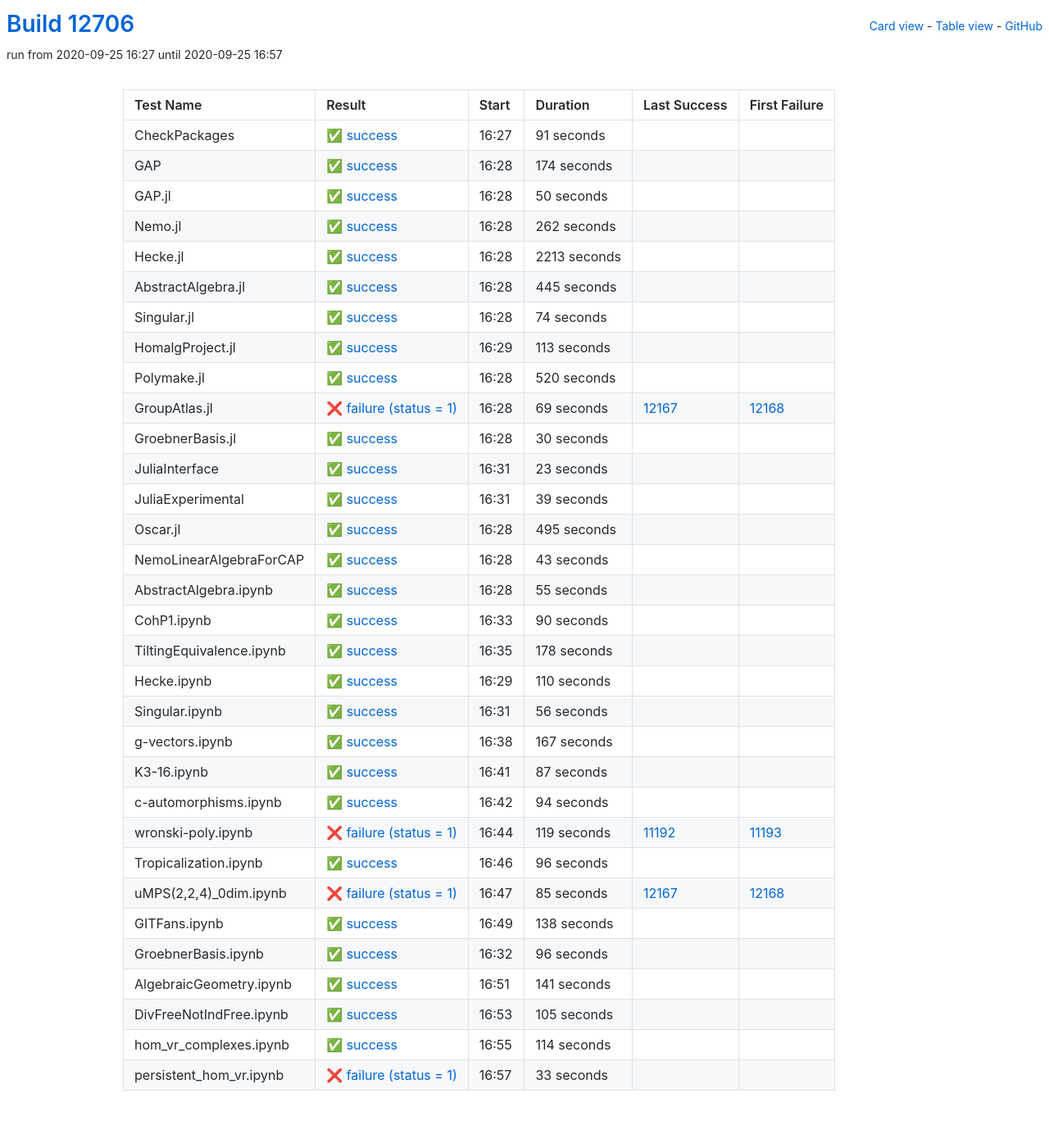
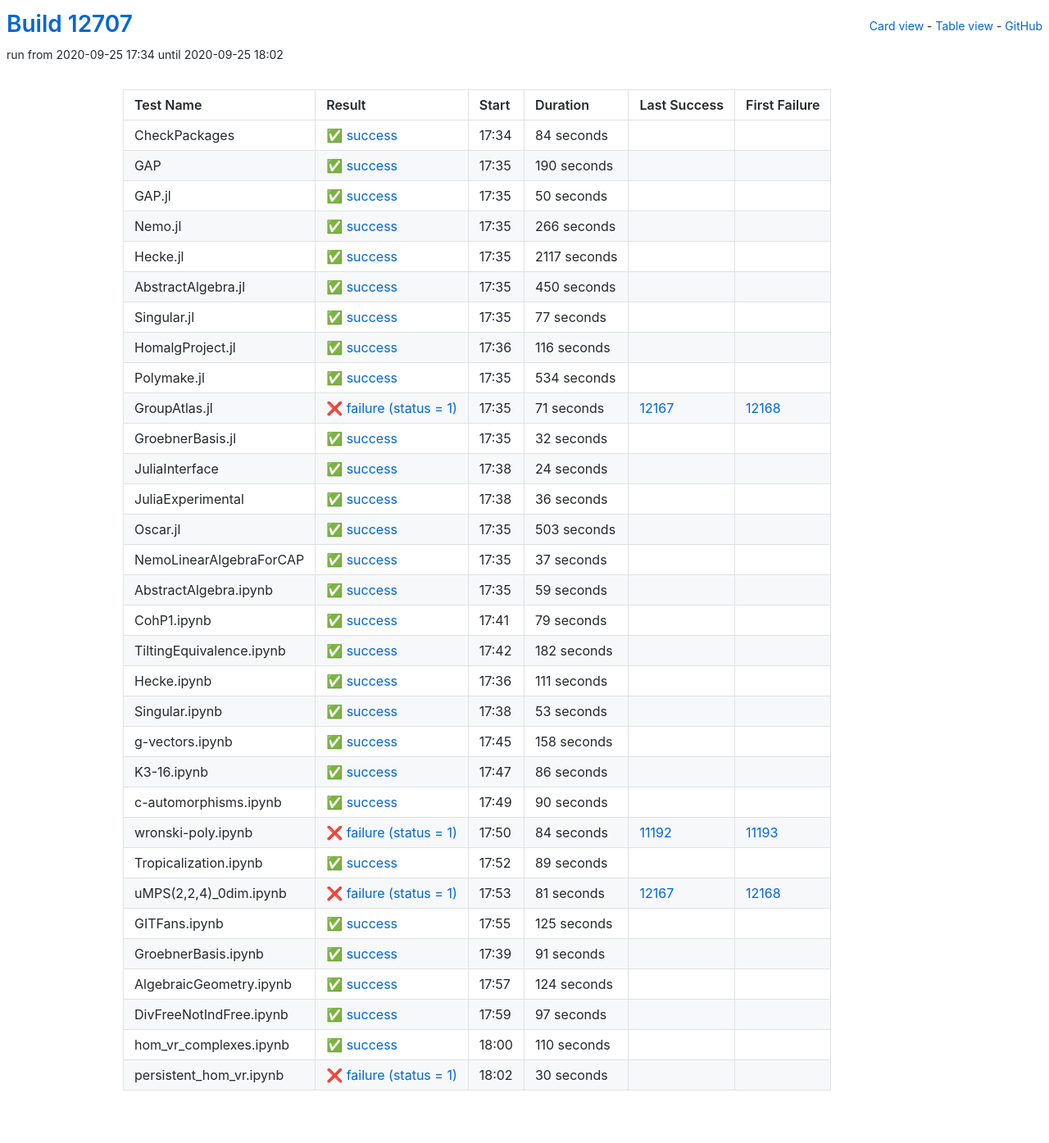
Before and after one commit to oscar-system/oscar-ci-status, a Jekyll site: the page built from table.html, in a window 1280 px wide. Shown: the whole page at 82% size. Built offline with Jekyll 4.4.1, drawn with Linux system fonts in a browser that asks for light colours.

Commit message:
Build #12707

```diff
--- a/_data/ci.yml
+++ b/_data/ci.yml
@@ -1,6 +1,6 @@
 ---
-build: 12706
-build_url: https://oscarci.mathematik.uni-kl.de/job/oscar/12706/
+build: 12707
+build_url: https://oscarci.mathematik.uni-kl.de/job/oscar/12707/
 job: oscar
 organization: oscar-system
 repo: oscar-ci-status
@@ -8,32 +8,32 @@
 tests:
 - name: CheckPackages
   id: checkpackages
-  log: https://oscarci.mathematik.uni-kl.de/job/oscar/12706/artifact/logs/build-12706/CheckPackages.log
-  start: 2020-09-25 16:27
+  log: https://oscarci.mathematik.uni-kl.de/job/oscar/12707/artifact/logs/build-12707/CheckPackages.log
+  start: 2020-09-25 17:34
   success: true
   exitcode: 0
   status: success
-  duration: 91
+  duration: 84
   last_success: false
   last_success_url:
   first_failure: false
   first_failure_url:
 - name: GAP
   id: gap
-  log: https://oscarci.mathematik.uni-kl.de/job/oscar/12706/artifact/logs/build-12706/GAP.log
-  start: 2020-09-25 16:28
+  log: https://oscarci.mathematik.uni-kl.de/job/oscar/12707/artifact/logs/build-12707/GAP.log
+  start: 2020-09-25 17:35
   success: true
   exitcode: 0
   status: success
-  duration: 174
+  duration: 190
   last_success: false
   last_success_url:
   first_failure: false
   first_failure_url:
 - name: GAP.jl
   id: gap-jl
-  log: https://oscarci.mathematik.uni-kl.de/job/oscar/12706/artifact/logs/build-12706/GAP.jl.log
-  start: 2020-09-25 16:28
+  log: https://oscarci.mathematik.uni-kl.de/job/oscar/12707/artifact/logs/build-12707/GAP.jl.log
+  start: 2020-09-25 17:35
   success: true
   exitcode: 0
   status: success
@@ -44,164 +44,236 @@
   first_failure_url:
 - name: Nemo.jl
   id: nemo-jl
-  log: https://oscarci.mathematik.uni-kl.de/job/oscar/12706/artifact/logs/build-12706/Nemo.jl.log
-  start: 2020-09-25 16:28
+  log: https://oscarci.mathematik.uni-kl.de/job/oscar/12707/artifact/logs/build-12707/Nemo.jl.log
+  start: 2020-09-25 17:35
   success: true
   exitcode: 0
   status: success
-  duration: 262
+  duration: 266
   last_success: false
   last_success_url:
   first_failure: false
   first_failure_url:
 - name: Hecke.jl
   id: hecke-jl
-  log: https://oscarci.mathematik.uni-kl.de/job/oscar/12706/artifact/logs/build-12706/Hecke.jl.log
-  start: 2020-09-25 16:28
+  log: https://oscarci.mathematik.uni-kl.de/job/oscar/12707/artifact/logs/build-12707/Hecke.jl.log
+  start: 2020-09-25 17:35
   success: true
   exitcode: 0
   status: success
-  duration: 2213
+  duration: 2117
   last_success: false
   last_success_url:
   first_failure: false
   first_failure_url:
 - name: AbstractAlgebra.jl
   id: abstractalgebra-jl
-  log: https://oscarci.mathematik.uni-kl.de/job/oscar/12706/artifact/logs/build-12706/AbstractAlgebra.jl.log
-  start: 2020-09-25 16:28
+  log: https://oscarci.mathematik.uni-kl.de/job/oscar/12707/artifact/logs/build-12707/AbstractAlgebra.jl.log
+  start: 2020-09-25 17:35
   success: true
   exitcode: 0
   status: success
-  duration: 445
+  duration: 450
   last_success: false
   last_success_url:
   first_failure: false
   first_failure_url:
 - name: Singular.jl
   id: singular-jl
-  log: https://oscarci.mathematik.uni-kl.de/job/oscar/12706/artifact/logs/build-12706/Singular.jl.log
-  start: 2020-09-25 16:28
+  log: https://oscarci.mathematik.uni-kl.de/job/oscar/12707/artifact/logs/build-12707/Singular.jl.log
+  start: 2020-09-25 17:35
   success: true
   exitcode: 0
   status: success
-  duration: 74
+  duration: 77
   last_success: false
   last_success_url:
   first_failure: false
   first_failure_url:
 - name: HomalgProject.jl
   id: homalgproject-jl
-  log: https://oscarci.mathematik.uni-kl.de/job/oscar/12706/artifact/logs/build-12706/HomalgProject.jl.log
-  start: 2020-09-25 16:29
+  log: https://oscarci.mathematik.uni-kl.de/job/oscar/12707/artifact/logs/build-12707/HomalgProject.jl.log
+  start: 2020-09-25 17:36
   success: true
   exitcode: 0
   status: success
-  duration: 113
+  duration: 116
   last_success: false
   last_success_url:
   first_failure: false
   first_failure_url:
 - name: Polymake.jl
   id: polymake-jl
-  log: https://oscarci.mathematik.uni-kl.de/job/oscar/12706/artifact/logs/build-12706/Polymake.jl.log
-  start: 2020-09-25 16:28
+  log: https://oscarci.mathematik.uni-kl.de/job/oscar/12707/artifact/logs/build-12707/Polymake.jl.log
+  start: 2020-09-25 17:35
   success: true
   exitcode: 0
   status: success
-  duration: 520
+  duration: 534
   last_success: false
   last_success_url:
   first_failure: false
   first_failure_url:
 - name: GroupAtlas.jl
   id: groupatlas-jl
-  log: https://oscarci.mathematik.uni-kl.de/job/oscar/12706/artifact/logs/build-12706/GroupAtlas.jl.log
-  start: 2020-09-25 16:28
+  log: https://oscarci.mathematik.uni-kl.de/job/oscar/12707/artifact/logs/build-12707/GroupAtlas.jl.log
+  start: 2020-09-25 17:35
   success: false
   exitcode: 1
   status: failure
-  duration: 69
+  duration: 71
   last_success: 12167
   last_success_url: https://oscarci.mathematik.uni-kl.de/job/oscar/12167/
   first_failure: 12168
   first_failure_url: https://oscarci.mathematik.uni-kl.de/job/oscar/12168/
 - name: GroebnerBasis.jl
   id: groebnerbasis-jl
-  log: https://oscarci.mathematik.uni-kl.de/job/oscar/12706/artifact/logs/build-12706/GroebnerBasis.jl.log
-  start: 2020-09-25 16:28
+  log: https://oscarci.mathematik.uni-kl.de/job/oscar/12707/artifact/logs/build-12707/GroebnerBasis.jl.log
+  start: 2020-09-25 17:35
   success: true
   exitcode: 0
   status: success
-  duration: 30
+  duration: 32
   last_success: false
   last_success_url:
   first_failure: false
   first_failure_url:
 - name: JuliaInterface
   id: juliainterface
-  log: https://oscarci.mathematik.uni-kl.de/job/oscar/12706/artifact/logs/build-12706/JuliaInterface.log
-  start: 2020-09-25 16:31
+  log: https://oscarci.mathematik.uni-kl.de/job/oscar/12707/artifact/logs/build-12707/JuliaInterface.log
+  start: 2020-09-25 17:38
   success: true
   exitcode: 0
   status: success
-  duration: 23
+  duration: 24
   last_success: false
   last_success_url:
   first_failure: false
   first_failure_url:
 - name: JuliaExperimental
   id: juliaexperimental
-  log: https://oscarci.mathematik.uni-kl.de/job/oscar/12706/artifact/logs/build-12706/JuliaExperimental.log
-  start: 2020-09-25 16:31
+  log: https://oscarci.mathematik.uni-kl.de/job/oscar/12707/artifact/logs/build-12707/JuliaExperimental.log
+  start: 2020-09-25 17:38
   success: true
   exitcode: 0
   status: success
-  duration: 39
+  duration: 36
   last_success: false
   last_success_url:
   first_failure: false
   first_failure_url:
 - name: Oscar.jl
   id: oscar-jl
-  log: https://oscarci.mathematik.uni-kl.de/job/oscar/12706/artifact/logs/build-12706/Oscar.jl.log
-  start: 2020-09-25 16:28
+  log: https://oscarci.mathematik.uni-kl.de/job/oscar/12707/artifact/logs/build-12707/Oscar.jl.log
+  start: 2020-09-25 17:35
   success: true
   exitcode: 0
   status: success
-  duration: 495
+  duration: 503
   last_success: false
   last_success_url:
   first_failure: false
   first_failure_url:
 - name: NemoLinearAlgebraForCAP
   id: nemolinearalgebraforcap
-  log: https://oscarci.mathematik.uni-kl.de/job/oscar/12706/artifact/logs/build-12706/NemoLinearAlgebraForCAP.log
-  start: 2020-09-25 16:28
+  log: https://oscarci.mathematik.uni-kl.de/job/oscar/12707/artifact/logs/build-12707/NemoLinearAlgebraForCAP.log
+  start: 2020-09-25 17:35
   success: true
   exitcode: 0
   status: success
-  duration: 43
+  duration: 37
   last_success: false
   last_success_url:
   first_failure: false
   first_failure_url:
 - name: AbstractAlgebra.ipynb
   id: abstractalgebra-ipynb
-  log: https://oscarci.mathematik.uni-kl.de/job/oscar/12706/artifact/logs/build-12706/AbstractAlgebra.ipynb.log
-  start: 2020-09-25 16:28
+  log: https://oscarci.mathematik.uni-kl.de/job/oscar/12707/artifact/logs/build-12707/AbstractAlgebra.ipynb.log
+  start: 2020-09-25 17:35
   success: true
   exitcode: 0
   status: success
-  duration: 55
+  duration: 59
   last_success: false
   last_success_url:
   first_failure: false
   first_failure_url:
 - name: CohP1.ipynb
   id: cohp1-ipynb
-  log: https://oscarci.mathematik.uni-kl.de/job/oscar/12706/artifact/logs/build-12706/CohP1.ipynb.log
-  start: 2020-09-25 16:33
+  log: https://oscarci.mathematik.uni-kl.de/job/oscar/12707/artifact/logs/build-12707/CohP1.ipynb.log
+  start: 2020-09-25 17:41
+  success: true
+  exitcode: 0
+  status: success
+  duration: 79
+  last_success: false
+  last_success_url:
+  first_failure: false
+  first_failure_url:
+- name: TiltingEquivalence.ipynb
+  id: tiltingequivalence-ipynb
+  log: https://oscarci.mathematik.uni-kl.de/job/oscar/12707/artifact/logs/build-12707/TiltingEquivalence.ipynb.log
+  start: 2020-09-25 17:42
+  success: true
+  exitcode: 0
+  status: success
+  duration: 182
+  last_success: false
+  last_success_url:
+  first_failure: false
+  first_failure_url:
+- name: Hecke.ipynb
+  id: hecke-ipynb
+  log: https://oscarci.mathematik.uni-kl.de/job/oscar/12707/artifact/logs/build-12707/Hecke.ipynb.log
+  start: 2020-09-25 17:36
+  success: true
+  exitcode: 0
+  status: success
+  duration: 111
+  last_success: false
+  last_success_url:
+  first_failure: false
+  first_failure_url:
+- name: Singular.ipynb
+  id: singular-ipynb
+  log: https://oscarci.mathematik.uni-kl.de/job/oscar/12707/artifact/logs/build-12707/Singular.ipynb.log
+  start: 2020-09-25 17:38
+  success: true
+  exitcode: 0
+  status: success
+  duration: 53
+  last_success: false
+  last_success_url:
+  first_failure: false
+  first_failure_url:
+- name: g-vectors.ipynb
+  id: g-vectors-ipynb
+  log: https://oscarci.mathematik.uni-kl.de/job/oscar/12707/artifact/logs/build-12707/g-vectors.ipynb.log
+  start: 2020-09-25 17:45
+  success: true
+  exitcode: 0
+  status: success
+  duration: 158
+  last_success: false
+  last_success_url:
+  first_failure: false
+  first_failure_url:
+- name: K3-16.ipynb
+  id: k3-16-ipynb
+  log: https://oscarci.mathematik.uni-kl.de/job/oscar/12707/artifact/logs/build-12707/K3-16.ipynb.log
+  start: 2020-09-25 17:47
+  success: true
+  exitcode: 0
+  status: success
+  duration: 86
+  last_success: false
+  last_success_url:
+  first_failure: false
+  first_failure_url:
+- name: c-automorphisms.ipynb
+  id: c-automorphisms-ipynb
+  log: https://oscarci.mathematik.uni-kl.de/job/oscar/12707/artifact/logs/build-12707/c-automorphisms.ipynb.log
+  start: 2020-09-25 17:49
   success: true
   exitcode: 0
   status: success
@@ -210,22 +282,94 @@
   last_success_url:
   first_failure: false
   first_failure_url:
-- name: TiltingEquivalence.ipynb
-  id: tiltingequivalence-ipynb
-  log: https://oscarci.mathematik.uni-kl.de/job/oscar/12706/artifact/logs/build-12706/TiltingEquivalence.ipynb.log
-  start: 2020-09-25 16:35
+- name: wronski-poly.ipynb
+  id: wronski-poly-ipynb
+  log: https://oscarci.mathematik.uni-kl.de/job/oscar/12707/artifact/logs/build-12707/wronski-poly.ipynb.log
+  start: 2020-09-25 17:50
+  success: false
+  exitcode: 1
+  status: failure
+  duration: 84
+  last_success: 11192
+  last_success_url: https://oscarci.mathematik.uni-kl.de/job/oscar/11192/
+  first_failure: 11193
+  first_failure_url: https://oscarci.mathematik.uni-kl.de/job/oscar/11193/
+- name: Tropicalization.ipynb
+  id: tropicalization-ipynb
+  log: https://oscarci.mathematik.uni-kl.de/job/oscar/12707/artifact/logs/build-12707/Tropicalization.ipynb.log
+  start: 2020-09-25 17:52
   success: true
   exitcode: 0
   status: success
-  duration: 178
+  duration: 89
   last_success: false
   last_success_url:
   first_failure: false
   first_failure_url:
-- name: Hecke.ipynb
-  id: hecke-ipynb
-  log: https://oscarci.mathematik.uni-kl.de/job/oscar/12706/artifact/logs/build-12706/Hecke.ipynb.log
-  start: 2020-09-25 16:29
+- name: uMPS(2,2,4)_0dim.ipynb
+  id: umps-2-2-4-0dim-ipynb
+  log: https://oscarci.mathematik.uni-kl.de/job/oscar/12707/artifact/logs/build-12707/uMPS-2-2-4-_0dim.ipynb.log
+  start: 2020-09-25 17:53
+  success: false
+  exitcode: 1
+  status: failure
+  duration: 81
+  last_success: 12167
+  last_success_url: https://oscarci.mathematik.uni-kl.de/job/oscar/12167/
+  first_failure: 12168
+  first_failure_url: https://oscarci.mathematik.uni-kl.de/job/oscar/12168/
+- name: GITFans.ipynb
+  id: gitfans-ipynb
+  log: https://oscarci.mathematik.uni-kl.de/job/oscar/12707/artifact/logs/build-12707/GITFans.ipynb.log
+  start: 2020-09-25 17:55
+  success: true
+  exitcode: 0
+  status: success
+  duration: 125
+  last_success: false
+  last_success_url:
+  first_failure: false
+  first_failure_url:
+- name: GroebnerBasis.ipynb
+  id: groebnerbasis-ipynb
+  log: https://oscarci.mathematik.uni-kl.de/job/oscar/12707/artifact/logs/build-12707/GroebnerBasis.ipynb.log
+  start: 2020-09-25 17:39
+  success: true
+  exitcode: 0
+  status: success
+  duration: 91
+  last_success: false
+  last_success_url:
+  first_failure: false
+  first_failure_url:
+- name: AlgebraicGeometry.ipynb
+  id: algebraicgeometry-ipynb
+  log: https://oscarci.mathematik.uni-kl.de/job/oscar/12707/artifact/logs/build-12707/AlgebraicGeometry.ipynb.log
+  start: 2020-09-25 17:57
+  success: true
+  exitcode: 0
+  status: success
+  duration: 124
+  last_success: false
+  last_success_url:
+  first_failure: false
+  first_failure_url:
+- name: DivFreeNotIndFree.ipynb
+  id: divfreenotindfree-ipynb
+  log: https://oscarci.mathematik.uni-kl.de/job/oscar/12707/artifact/logs/build-12707/DivFreeNotIndFree.ipynb.log
+  start: 2020-09-25 17:59
+  success: true
+  exitcode: 0
+  status: success
+  duration: 97
+  last_success: false
+  last_success_url:
+  first_failure: false
+  first_failure_url:
+- name: hom_vr_complexes.ipynb
+  id: hom-vr-complexes-ipynb
+  log: https://oscarci.mathematik.uni-kl.de/job/oscar/12707/artifact/logs/build-12707/hom_vr_complexes.ipynb.log
+  start: 2020-09-25 18:00
   success: true
   exitcode: 0
   status: success
@@ -234,159 +378,15 @@
   last_success_url:
   first_failure: false
   first_failure_url:
-- name: Singular.ipynb
-  id: singular-ipynb
-  log: https://oscarci.mathematik.uni-kl.de/job/oscar/12706/artifact/logs/build-12706/Singular.ipynb.log
-  start: 2020-09-25 16:31
-  success: true
-  exitcode: 0
-  status: success
-  duration: 56
+- name: persistent_hom_vr.ipynb
+  id: persistent-hom-vr-ipynb
+  log: https://oscarci.mathematik.uni-kl.de/job/oscar/12707/artifact/logs/build-12707/persistent_hom_vr.ipynb.log
+  start: 2020-09-25 18:02
+  success: false
+  exitcode: 1
+  status: failure
+  duration: 30
   last_success: false
   last_success_url:
   first_failure: false
   first_failure_url:
-- name: g-vectors.ipynb
-  id: g-vectors-ipynb
-  log: https://oscarci.mathematik.uni-kl.de/job/oscar/12706/artifact/logs/build-12706/g-vectors.ipynb.log
-  start: 2020-09-25 16:38
-  success: true
-  exitcode: 0
-  status: success
-  duration: 167
-  last_success: false
-  last_success_url:
-  first_failure: false
-  first_failure_url:
-- name: K3-16.ipynb
-  id: k3-16-ipynb
-  log: https://oscarci.mathematik.uni-kl.de/job/oscar/12706/artifact/logs/build-12706/K3-16.ipynb.log
-  start: 2020-09-25 16:41
-  success: true
-  exitcode: 0
-  status: success
-  duration: 87
-  last_success: false
-  last_success_url:
-  first_failure: false
-  first_failure_url:
-- name: c-automorphisms.ipynb
-  id: c-automorphisms-ipynb
-  log: https://oscarci.mathematik.uni-kl.de/job/oscar/12706/artifact/logs/build-12706/c-automorphisms.ipynb.log
-  start: 2020-09-25 16:42
-  success: true
-  exitcode: 0
-  status: success
-  duration: 94
-  last_success: false
-  last_success_url:
-  first_failure: false
-  first_failure_url:
-- name: wronski-poly.ipynb
-  id: wronski-poly-ipynb
-  log: https://oscarci.mathematik.uni-kl.de/job/oscar/12706/artifact/logs/build-12706/wronski-poly.ipynb.log
-  start: 2020-09-25 16:44
-  success: false
-  exitcode: 1
-  status: failure
-  duration: 119
-  last_success: 11192
-  last_success_url: https://oscarci.mathematik.uni-kl.de/job/oscar/11192/
-  first_failure: 11193
-  first_failure_url: https://oscarci.mathematik.uni-kl.de/job/oscar/11193/
-- name: Tropicalization.ipynb
-  id: tropicalization-ipynb
-  log: https://oscarci.mathematik.uni-kl.de/job/oscar/12706/artifact/logs/build-12706/Tropicalization.ipynb.log
-  start: 2020-09-25 16:46
-  success: true
-  exitcode: 0
-  status: success
-  duration: 96
-  last_success: false
-  last_success_url:
-  first_failure: false
-  first_failure_url:
-- name: uMPS(2,2,4)_0dim.ipynb
-  id: umps-2-2-4-0dim-ipynb
-  log: https://oscarci.mathematik.uni-kl.de/job/oscar/12706/artifact/logs/build-12706/uMPS-2-2-4-_0dim.ipynb.log
-  start: 2020-09-25 16:47
-  success: false
-  exitcode: 1
-  status: failure
-  duration: 85
-  last_success: 12167
-  last_success_url: https://oscarci.mathematik.uni-kl.de/job/oscar/12167/
-  first_failure: 12168
-  first_failure_url: https://oscarci.mathematik.uni-kl.de/job/oscar/12168/
-- name: GITFans.ipynb
-  id: gitfans-ipynb
-  log: https://oscarci.mathematik.uni-kl.de/job/oscar/12706/artifact/logs/build-12706/GITFans.ipynb.log
-  start: 2020-09-25 16:49
-  success: true
-  exitcode: 0
-  status: success
-  duration: 138
-  last_success: false
-  last_success_url:
-  first_failure: false
-  first_failure_url:
-- name: GroebnerBasis.ipynb
-  id: groebnerbasis-ipynb
-  log: https://oscarci.mathematik.uni-kl.de/job/oscar/12706/artifact/logs/build-12706/GroebnerBasis.ipynb.log
-  start: 2020-09-25 16:32
-  success: true
-  exitcode: 0
-  status: success
-  duration: 96
-  last_success: false
-  last_success_url:
-  first_failure: false
-  first_failure_url:
-- name: AlgebraicGeometry.ipynb
-  id: algebraicgeometry-ipynb
-  log: https://oscarci.mathematik.uni-kl.de/job/oscar/12706/artifact/logs/build-12706/AlgebraicGeometry.ipynb.log
-  start: 2020-09-25 16:51
-  success: true
-  exitcode: 0
-  status: success
-  duration: 141
-  last_success: false
-  last_success_url:
-  first_failure: false
-  first_failure_url:
-- name: DivFreeNotIndFree.ipynb
-  id: divfreenotindfree-ipynb
-  log: https://oscarci.mathematik.uni-kl.de/job/oscar/12706/artifact/logs/build-12706/DivFreeNotIndFree.ipynb.log
-  start: 2020-09-25 16:53
-  success: true
-  exitcode: 0
-  status: success
-  duration: 105
-  last_success: false
-  last_success_url:
-  first_failure: false
-  first_failure_url:
-- name: hom_vr_complexes.ipynb
-  id: hom-vr-complexes-ipynb
-  log: https://oscarci.mathematik.uni-kl.de/job/oscar/12706/artifact/logs/build-12706/hom_vr_complexes.ipynb.log
-  start: 2020-09-25 16:55
-  success: true
-  exitcode: 0
-  status: success
-  duration: 114
-  last_success: false
-  last_success_url:
-  first_failure: false
-  first_failure_url:
-- name: persistent_hom_vr.ipynb
-  id: persistent-hom-vr-ipynb
-  log: https://oscarci.mathematik.uni-kl.de/job/oscar/12706/artifact/logs/build-12706/persistent_hom_vr.ipynb.log
-  start: 2020-09-25 16:57
-  success: false
-  exitcode: 1
-  status: failure
-  duration: 33
-  last_success: false
-  last_success_url:
-  first_failure: false
-  first_failure_url:
```
Also changed, not shown: README.md.
